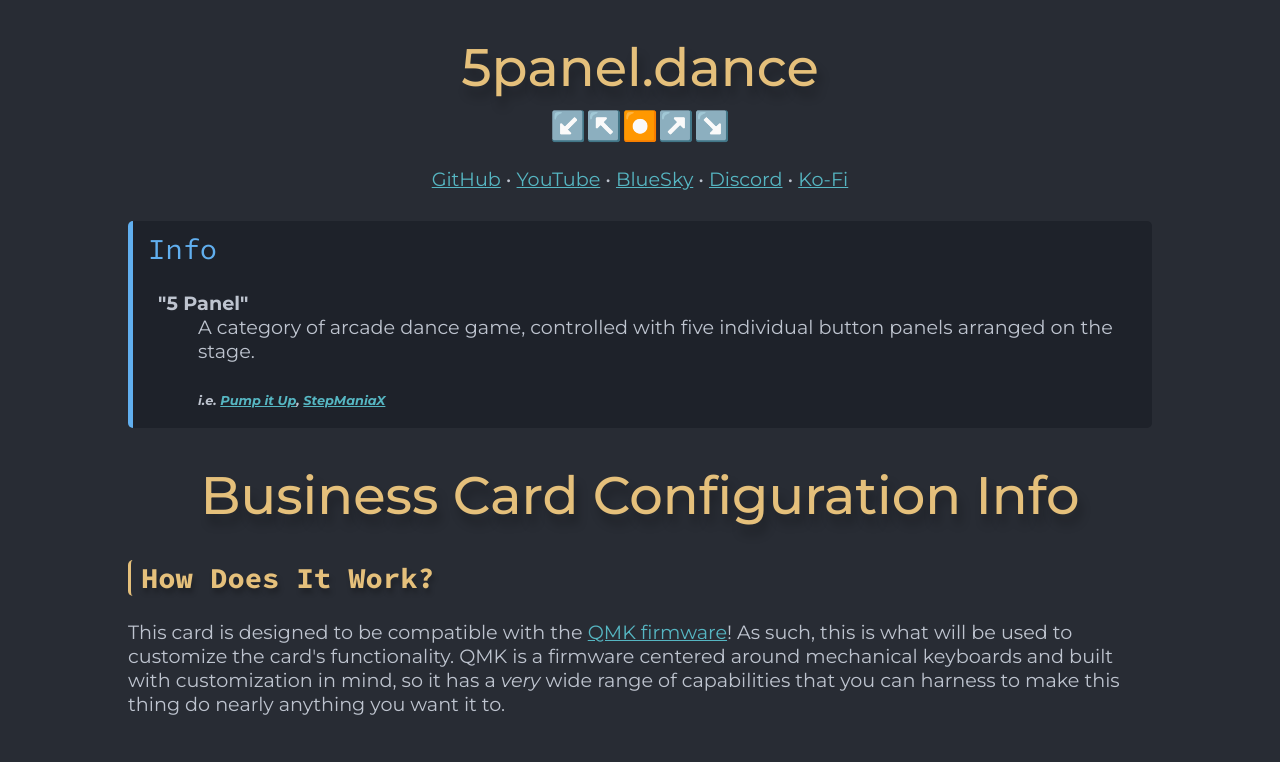
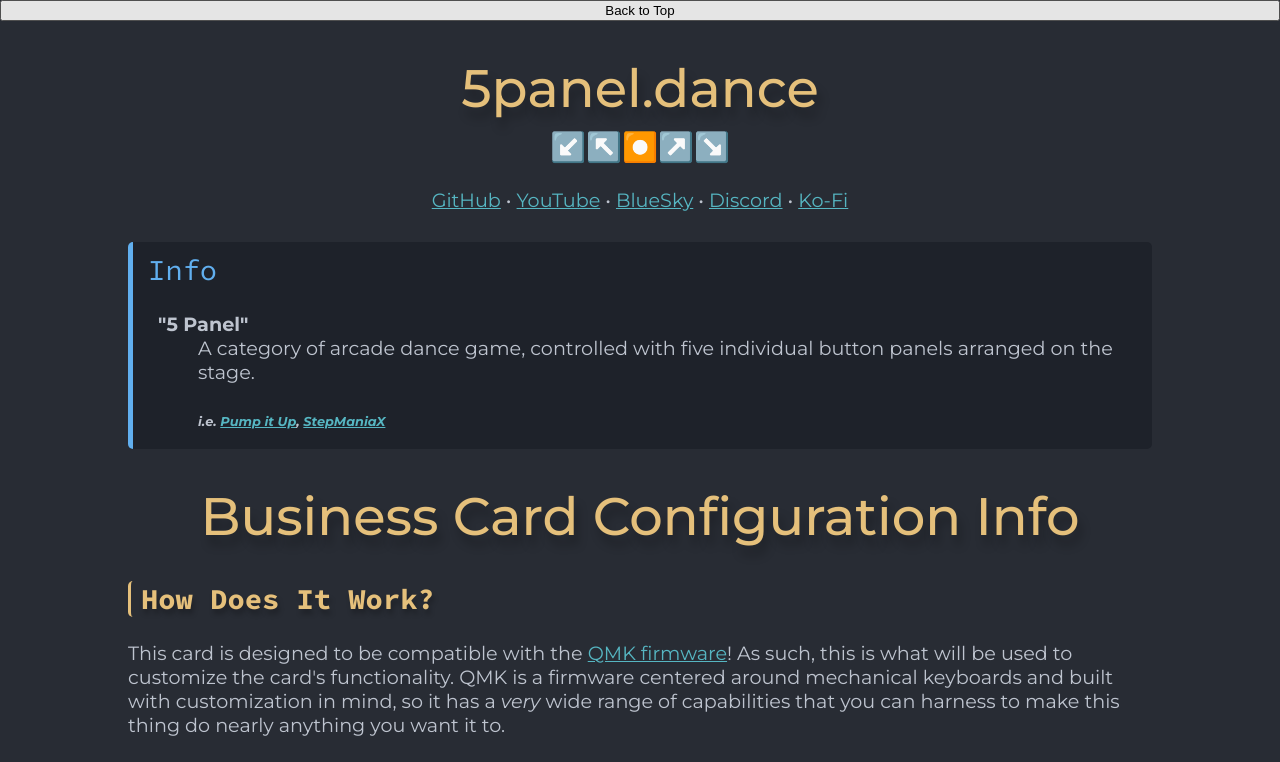
Before and after one commit to dj505/BusinessCard, a plain HTML site: page docs/index.html in a window 1280 px wide. Shown: the top 762 px of the page. Drawn offline with Linux system fonts and the light colour scheme.

Commit message:
Fix viewport stuff in docs

```diff
--- a/docs/index.html
+++ b/docs/index.html
@@ -11,10 +11,12 @@
         <meta property="og:image" content="https://dj505.github.io/assets/logo.jpg" />
         <meta property="og:description" content="Learn how to customize your business card!" />
         <meta name="theme-color" content="#61afef" />
+        <meta name="viewport" content="width=device-width, initial-scale=0.75">
     </head>
 
     <body>
-        <div class="content">
+        <button class="BackToTop">Back to Top</button>
+        <div class="content" id="top">
             <h1 align="center" class="topper-h1">5panel.dance</h1>
             <h2 align="center">↙️↖️⏺️↗️↘️</h3>
 
```
